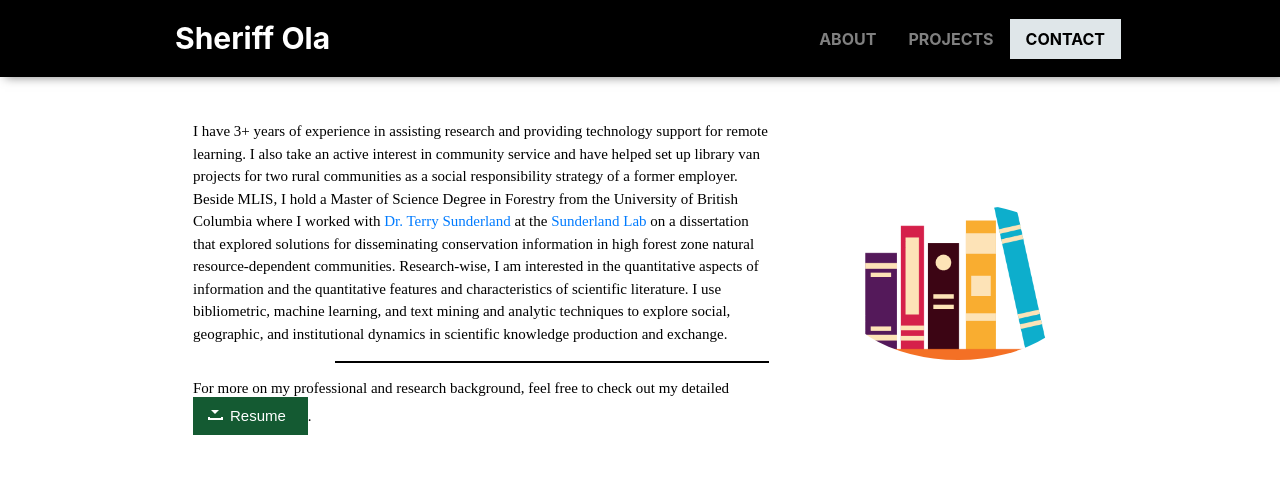
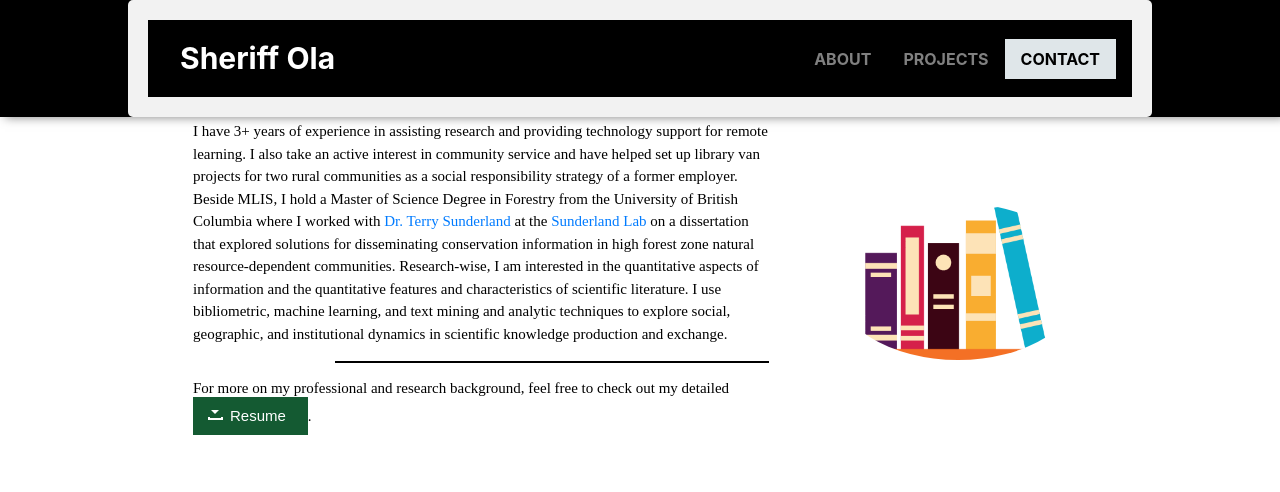
Before and after one commit to sola-29/sola-29.github.io, a PHP site: page / in a window 1280 px wide. Shown: the top 492 px of the page. Run offline with PHP 8.4, Linux system fonts and the light colour scheme; some libraries are stand-ins or nearby versions; some web fonts are replaced.

Commit message:
Update style.css

```diff
--- a/style.css
+++ b/style.css
@@ -328,9 +328,8 @@ input[type=submit]:hover {
   background-color: #45a049;
 }
 
-/*.container {
+.container {
   border-radius: 5px;
   background-color: #f2f2f2;
   padding: 20px;
 }
-*/
```
